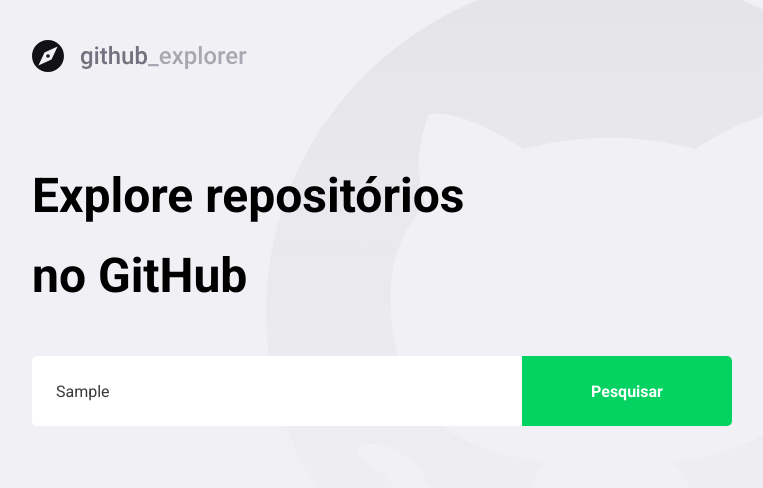
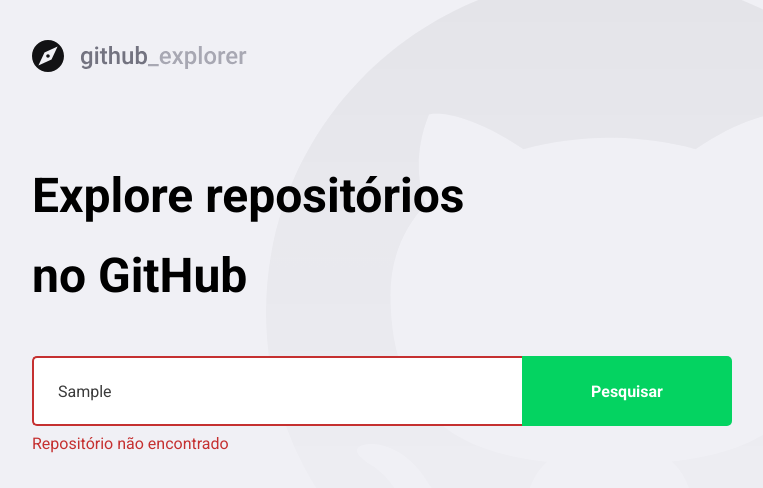
Before and after one commit to repifanio/Explorer-Repositories, a React (Create React App) app: page / in a window 1280 px wide. Both pictures are taken after typing "Sample" into the empty fields and a click on the button "Pesquisar". Shown: the top 488 px of the page, without its empty margins (148-911 px from the left). Built offline with nearby package versions, Linux system fonts and the light colour scheme; no server answers.

Commit message:
Adicionada validação de error e estilização

```diff
--- a/src/pages/Dashboard/index.tsx
+++ b/src/pages/Dashboard/index.tsx
@@ -1,8 +1,9 @@
+// eslint-disable-next-line no-unused-vars
 import React, { useState, FormEvent } from 'react'
 import { FiChevronRight } from 'react-icons/fi'
 import api from '../../services/api'
 
-import { Title, Form, Repositories } from './style'
+import { Title, Form, Repositories, Error } from './style'
 import logoImg from '../../assets/logo.svg'
 
 interface Repository {
@@ -16,22 +17,33 @@
 
 const Dashboard: React.FC = () => {
   const [inputNewValue, setInputNewValue] = useState('')
+  const [inputError, setInputError] = useState('')
   const [repositories, setRepositories] = useState<Repository[]>([])
 
   async function handlAddRepository (event: FormEvent<HTMLFormElement>): Promise<void> {
     event.preventDefault()
+    if (!inputNewValue) {
+      setInputError('Digite o autor/nome do repositório')
+      return
+    }
 
-    const response = await api.get<Repository>(`repos/${inputNewValue}`)
-    const repository = response.data
-    setRepositories([...repositories, repository])
-    setInputNewValue('')
+    try {
+      const response = await api.get<Repository>(`repos/${inputNewValue}`)
+
+      const repository = response.data
+      setRepositories([...repositories, repository])
+      setInputNewValue('')
+      setInputError('')
+    } catch (err) {
+      setInputError('Repositório não encontrado')
+    }
   }
 
   return (
     <>
       <img src={logoImg} alt="Logo" />
       <Title>Explore repositórios no GitHub</Title>
-      <Form onSubmit={handlAddRepository}>
+      <Form hasError= {!!inputError} onSubmit={handlAddRepository}>
         <input
           placeholder="Digite o nome do repositório"
           value={inputNewValue}
@@ -39,6 +51,9 @@
         />
         <button type="submit">Pesquisar</button>
       </Form>
+
+      {inputError && <Error>{inputError}</Error>}
+
       <Repositories>
         {repositories.map(repository => (
           <a key={repository.full_name} href="">
--- a/src/pages/Dashboard/style.ts
+++ b/src/pages/Dashboard/style.ts
@@ -1,5 +1,9 @@
-import styled from 'styled-components'
+import styled, { css } from 'styled-components'
 import { shade } from 'polished'
+
+ interface FormProps {
+     hasError: boolean
+ }
 
 export const Title = styled.h1`
     font-size: 48px;
@@ -9,7 +13,7 @@
     margin-top: 80px;
 `
 
-export const Form = styled.form`
+export const Form = styled.form<FormProps>`
     margin-top: 40px;
     max-width: 700px;
 
@@ -22,6 +26,12 @@
         border: 0;
         border-radius: 5px 0 0 5px;
         color: #3a3a3a;
+        border: 2px solid #fff;
+        border-right: 0;
+
+        ${(props) => props.hasError && css`
+            border-color: #c53030;
+        `}
 
         &::placeholder{
             color: #a8a8b3;
@@ -95,3 +105,9 @@
         }
     }
 `
+
+export const Error = styled.span`
+    display: block;
+    color: #c53030;
+    margin-top: 8px;
+`
```
